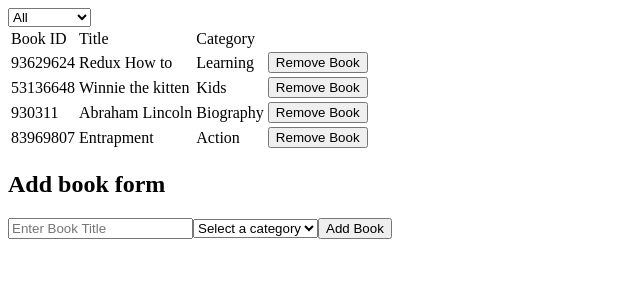
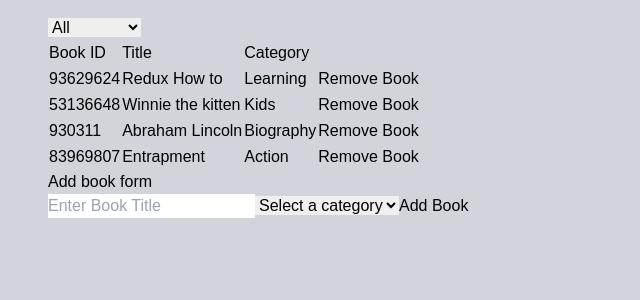
Before and after one commit to chrystalme/magic-books-inc, a React (Create React App) app: page / in a window 1280 px wide. Shown: the top 300 px of the page, without its empty margins (0-640 px from the left). Built offline with nearby package versions, Linux system fonts and the light colour scheme.

Commit message:
Add tailwindcss

```diff
--- /dev/null
+++ b/craco.config.js
@@ -0,0 +1,11 @@
+/* eslint-disable global-require */
+module.exports = {
+  style: {
+    postcss: {
+      plugins: [
+        require('tailwindcss'),
+        require('autoprefixer'),
+      ],
+    },
+  },
+};
--- a/public/index.html
+++ b/public/index.html
@@ -9,9 +9,6 @@
       name="description"
       content="Web site created using create-react-app"
     />
-    <link rel="preconnect" href="https://fonts.googleapis.com">
-<link rel="preconnect" href="https://fonts.gstatic.com" crossorigin>
-<link href="https://fonts.googleapis.com/css2?family=Montserrat:wght@200;400;500;600;700;800;900&display=swap" rel="stylesheet">
     <link rel="apple-touch-icon" href="%PUBLIC_URL%/logo192.png" />
     <!--
       manifest.json provides metadata used when your web app is installed on a
--- a/src/index.css
+++ b/src/index.css
@@ -1,14 +1,23 @@
+/* ./src/index.css */
+@tailwind base;
+@tailwind components;
+@tailwind utilities;
+
 body {
-  margin: 0;
-  font-family: 'Montserrat', sans-serif;
+  @apply bg-gray-300 px-12 py-4 mx-auto;
 }
 
-code {
-  font-family:
-    source-code-pro,
-    Menlo,
-    Monaco,
-    Consolas,
-    'Courier New',
-    monospace;
+.btn {
+  @apply rounded-sm text-xs py-2 bg-blue-600 hover:bg-blue-400 text-gray-200 px-5 uppercase;
 }
+
+.nav-item {
+  @apply text-sm font-light text-gray-500 hover:text-gray-700 uppercase;
+}
+
+.link {
+  @apply px-2 cursor-pointer text-blue-600 hover:text-blue-800 text-sm font-light;
+}
+.link:first-child {
+  @apply pl-0;
+}
--- a/src/index.js
+++ b/src/index.js
@@ -4,6 +4,7 @@ import { Provider } from 'react-redux';
 import { createStore } from 'redux';
 import App from './components/App';
 import rootReducer from './reducers';
+import './index.css';
 
 const initialState = {
   Books: [
--- /dev/null
+++ b/tailwind.config.js
@@ -0,0 +1,15 @@
+module.exports = {
+  purge: ['./src/**/*.{js,jsx,ts,tsx}', './public/index.html'],
+  darkMode: false, // or 'media' or 'class'
+  theme: {
+    fontFamily: {
+      sans: ['Montserrat', 'sans-serif'],
+      serif: ['Merriweather', 'serif'],
+    },
+    extend: {},
+  },
+  variants: {
+    extend: {},
+  },
+  plugins: [],
+};
```
Also changed, not shown: package.json (+9 -4 lines).
